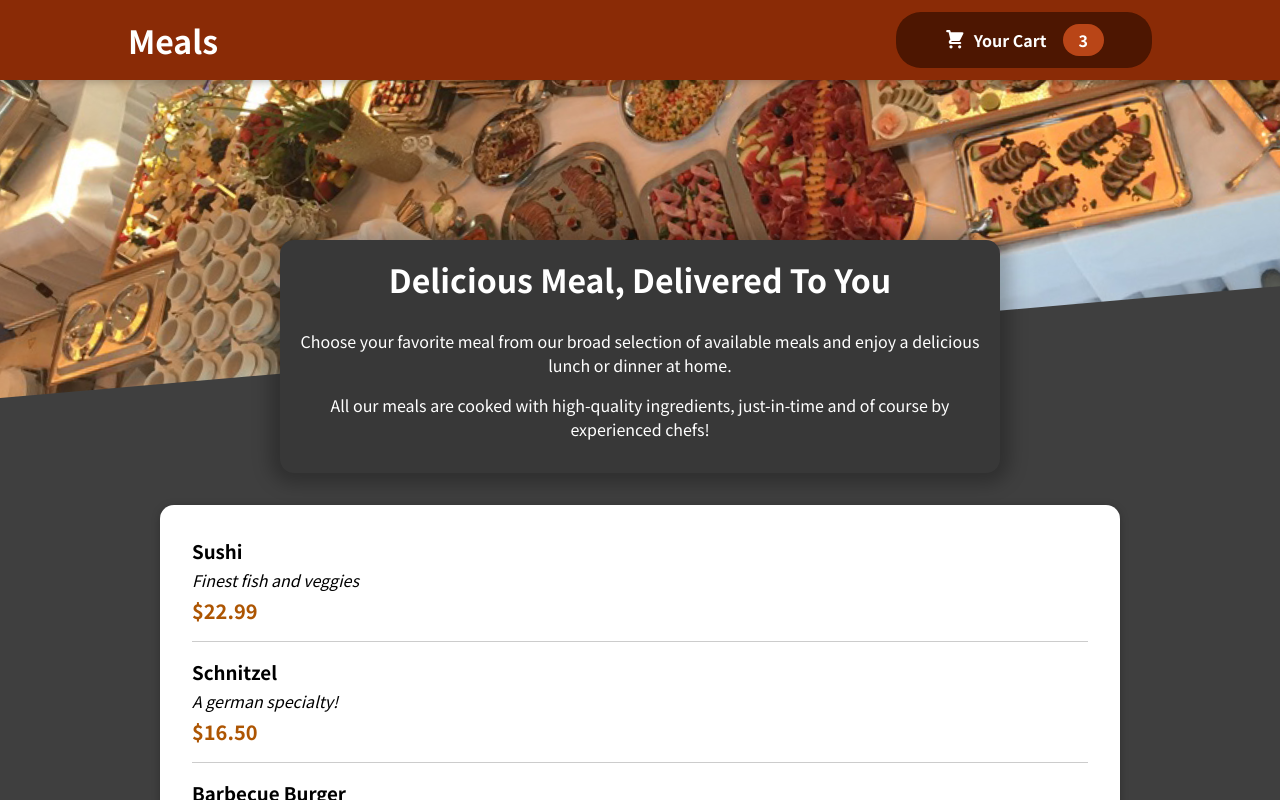
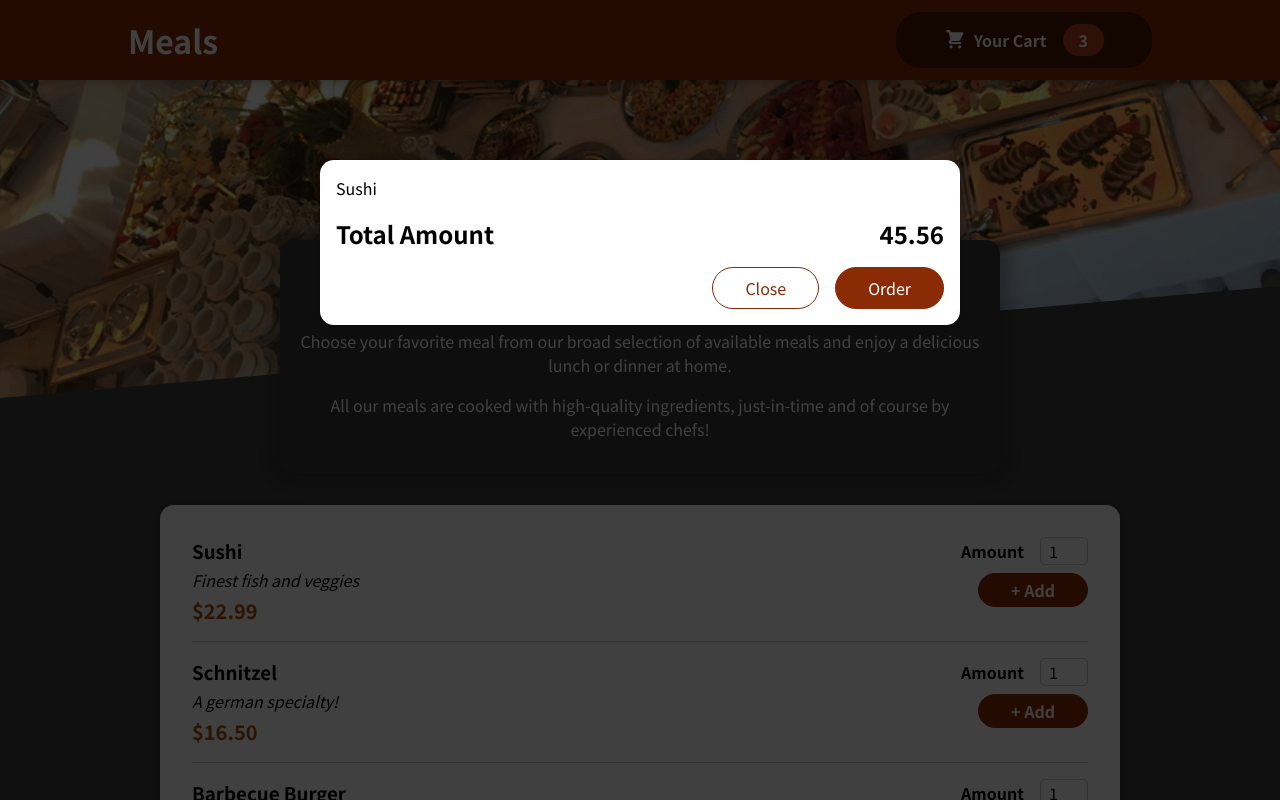
Before and after one commit to gichukipitar/Food-Ordering-App, a React (Create React App) app: page / in a window 1280 px wide. Shown: the top 800 px of the page. Built offline with nearby package versions, Linux system fonts and the light colour scheme.

Commit message:
modal files

```diff
--- a/public/index.html
+++ b/public/index.html
@@ -24,10 +24,11 @@
       work correctly both with client-side routing and a non-root public URL.
       Learn how to configure a non-root public URL by running `npm run build`.
     -->
-    <title>React App</title>
+    <title>Ordering App</title>
   </head>
   <body>
     <noscript>You need to enable JavaScript to run this app.</noscript>
+    <div id="overlays"></div>
     <div id="root"></div>
     <!--
       This HTML file is a template.
--- a/src/App.js
+++ b/src/App.js
@@ -1,10 +1,12 @@
 import {Fragment} from "react";
 import Header from "./Components/Layout/Header";
 import Meals from "./Components/Meals/Meals";
+import Cart from "./Components/Cart/Cart";
 
 function App() {
   return (
     <Fragment>
+        <Cart/>
    <Header/>
         <main>
             <Meals/>
--- /dev/null
+++ b/src/Components/Cart/Cart.js
@@ -0,0 +1,36 @@
+import React from 'react';
+import classes from "./Cart.module.css";
+import Modal from "../UI/Modal";
+const Cart = (props)=> {
+    const cartItems =(
+      <ul className={classes['cart-items']}>
+          {[{
+              id:'c1',
+              name:'Sushi',
+              amount:2,
+              price:12.99
+          }].map((item)=>(
+              <li>{item.name}</li>
+          ))}
+
+      </ul>
+    );
+
+        return (
+            <Modal>
+                {cartItems}
+                <div className={classes.total}>
+                    <span>Total Amount</span>
+                    <span>45.56</span>
+                </div>
+                <div className={classes.actions}>
+                    <button className={classes['button--alt']}>Close</button>
+                    <button className={classes.button}>Order</button>
+                </div>
+
+            </Modal>
+        );
+
+}
+
+export default Cart;
--- /dev/null
+++ b/src/Components/Cart/Cart.module.css
@@ -0,0 +1,46 @@
+.cart-items {
+    list-style: none;
+    margin: 0;
+    padding: 0;
+    max-height: 20rem;
+    overflow: auto;
+}
+
+.total {
+    display: flex;
+    justify-content: space-between;
+    align-items: center;
+    font-weight: bold;
+    font-size: 1.5rem;
+    margin: 1rem 0;
+}
+
+.actions {
+    text-align: right;
+}
+
+.actions button {
+    font: inherit;
+    cursor: pointer;
+    background-color: transparent;
+    border: 1px solid #8a2b06;
+    padding: 0.5rem 2rem;
+    border-radius: 25px;
+    margin-left: 1rem;
+}
+
+.actions button:hover,
+.actions button:active {
+    background-color: #5a1a01;
+    border-color: #5a1a01;
+    color: white;
+}
+
+.actions .button--alt {
+    color: #8a2b06;
+}
+
+.actions .button {
+    background-color: #8a2b06;
+    color: white;
+}
--- a/src/Components/Meals/AvailableMeals.js
+++ b/src/Components/Meals/AvailableMeals.js
@@ -32,10 +32,11 @@
 const AvailableMeals = () => {
     const mealsList = DUMMY_MEALS.map(meal =>
         <MealItem
-        key={meal.id}
-        name={meal.name}
-        description={meal.description}
-        price={meal.price}
+            id={meal.id}
+            key={meal.id}
+            name={meal.name}
+            description={meal.description}
+            price={meal.price}
         />);
 
     return (
--- a/src/Components/Meals/MealItem/MealItem.js
+++ b/src/Components/Meals/MealItem/MealItem.js
@@ -1,6 +1,7 @@
 import React, {Component} from 'react';
 
 import classes from "./MealItem.module.css";
+import MealItemForm from "./MealItemForm";
 const MealItem = (props) => {
     const price = `$${props.price.toFixed(2)}`;
     return (
@@ -11,6 +12,7 @@
                 <div className={classes.price}>{price}</div>
             </div>
             <div>
+                <MealItemForm id ={props.id}/>
 
             </div>
 
--- a/src/Components/Meals/MealItem/MealItemForm.js
+++ b/src/Components/Meals/MealItem/MealItemForm.js
@@ -0,0 +1,25 @@
+import React, {Component} from 'react';
+import classes from "./MealItemForm.module.css";
+import Input from "../../UI/Input";
+
+const MealItemForm = (props) => {
+
+    return (
+        <form className={classes.form}>
+            <Input label="Amount" input={{
+                id: 'amount_' + props.id,
+                type: 'number',
+                min: '1',
+                max: '5',
+                step: '1',
+                defaultValue: '1'
+            }
+            }/>
+            <button>+ Add</button>
+        </form>
+
+    );
+
+};
+
+export default MealItemForm;
--- /dev/null
+++ b/src/Components/Meals/MealItem/MealItemForm.module.css
@@ -0,0 +1,20 @@
+.form {
+    text-align: right;
+}
+
+.form button {
+    font: inherit;
+    cursor: pointer;
+    background-color: #8a2b06;
+    border: 1px solid #8a2b06;
+    color: white;
+    padding: 0.25rem 2rem;
+    border-radius: 20px;
+    font-weight: bold;
+}
+
+.form button:hover,
+.form button:active {
+    background-color: #641e03;
+    border-color: #641e03;
+}
--- /dev/null
+++ b/src/Components/UI/Input.js
@@ -0,0 +1,15 @@
+import React, {Component} from 'react';
+import classes from "./Input.module.css";
+
+const Input = (props)=> {
+
+        return (
+            <div className={classes.input}>
+                <label htmlFor={props.label.id}>{props.label}</label>
+                <input {...props.input}/>
+            </div>
+        );
+
+}
+
+export default Input;
--- /dev/null
+++ b/src/Components/UI/Input.module.css
@@ -0,0 +1,18 @@
+.input {
+    display: flex;
+    align-items: center;
+    margin-bottom: 0.5rem;
+}
+
+.input label {
+    font-weight: bold;
+    margin-right: 1rem;
+}
+
+.input input {
+    width: 3rem;
+    border-radius: 5px;
+    border: 1px solid #ccc;
+    font: inherit;
+    padding-left: 0.5rem;
+}
--- /dev/null
+++ b/src/Components/UI/Modal.js
@@ -0,0 +1,30 @@
+import classes from "./Modal.module.css";
+import React, {Fragment} from 'react';
+import ReactDOM from "react-dom";
+
+const Backdrop = (props)=>{
+    return <div className={classes.backdrop} />
+};
+const ModalOverlay= (props)=>{
+    return(
+    <div className={classes.modal}>
+        <div className={classes.content}>{props.children}</div>
+
+    </div>
+    );
+
+};
+
+const portalElement=document.getElementById('overlays');
+const Modal = (props)=> {
+
+        return (
+            <Fragment>
+                {ReactDOM.createPortal(<Backdrop/>,portalElement )}
+                {ReactDOM.createPortal(<ModalOverlay>{props.children}</ModalOverlay>, portalElement)}
+
+            </Fragment>
+        );
+   }
+
+export default Modal;
--- /dev/null
+++ b/src/Components/UI/Modal.module.css
@@ -0,0 +1,40 @@
+.backdrop {
+    position: fixed;
+    top: 0;
+    left: 0;
+    width: 100%;
+    height: 100vh;
+    z-index: 20;
+    background-color: rgba(0, 0, 0, 0.75);
+}
+
+.modal {
+    position: fixed;
+    top: 20vh;
+    left: 5%;
+    width: 90%;
+    background-color: white;
+    padding: 1rem;
+    border-radius: 14px;
+    box-shadow: 0 2px 8px rgba(0, 0, 0, 0.25);
+    z-index: 30;
+    animation: slide-down 300ms ease-out forwards;
+}
+
+@media (min-width: 768px) {
+    .modal {
+        width: 40rem;
+        left: calc(50% - 20rem);
+    }
+}
+
+@keyframes slide-down {
+    from {
+        opacity: 0;
+        transform: translateY(-3rem);
+    }
+    to {
+        opacity: 1;
+        transform: translateY(0);
+    }
+}
```
